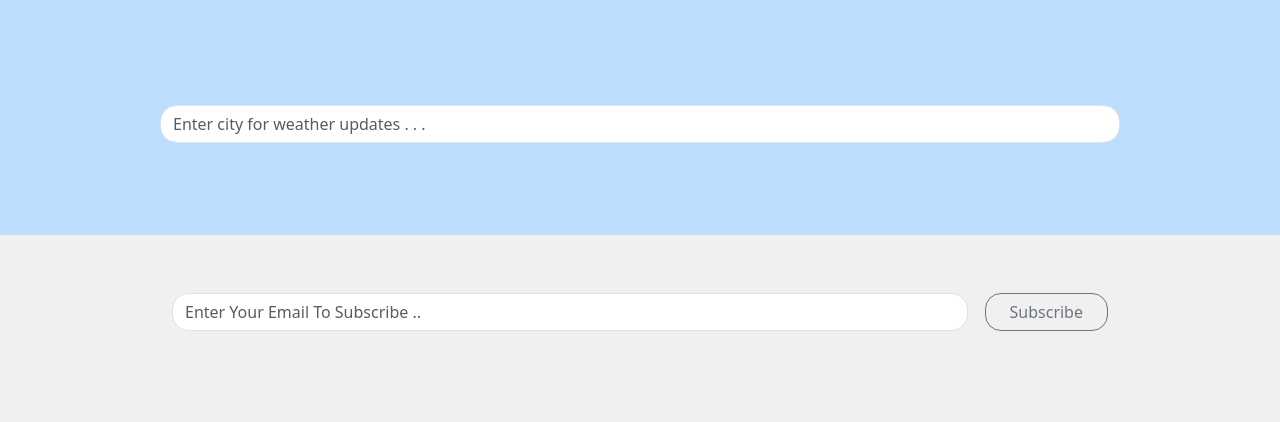
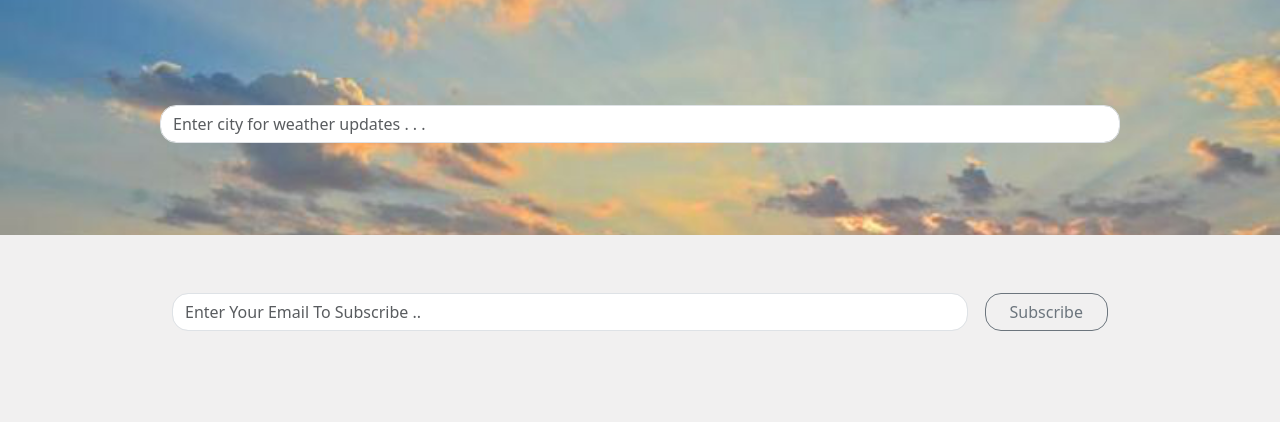
Before and after one commit to mohamedbehairy/Weather-App, a plain HTML site: page index.html in a window 1280 px wide. Shown: the part 91-513 px from the top of the page. Drawn offline with Linux system fonts and the light colour scheme.

Commit message:
Update style.css

```diff
--- a/css/style.css
+++ b/css/style.css
@@ -11,8 +11,7 @@ body {
 
 /* img-layer */
 .img-cover {
-  /* background-image: url(/imgs/home.png); */
-  background-color: #a3d1ffb8;
+  background-image: url(/imgs/home.png);
   background-size: cover;
   background-position: center;
 }
```
